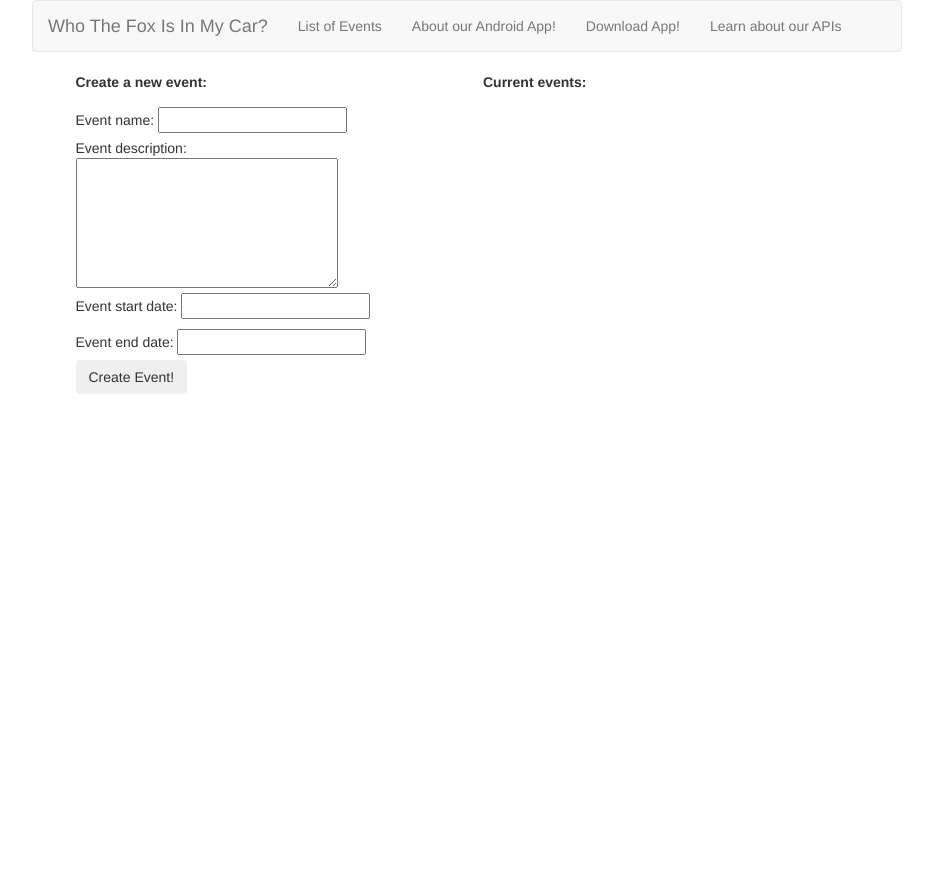
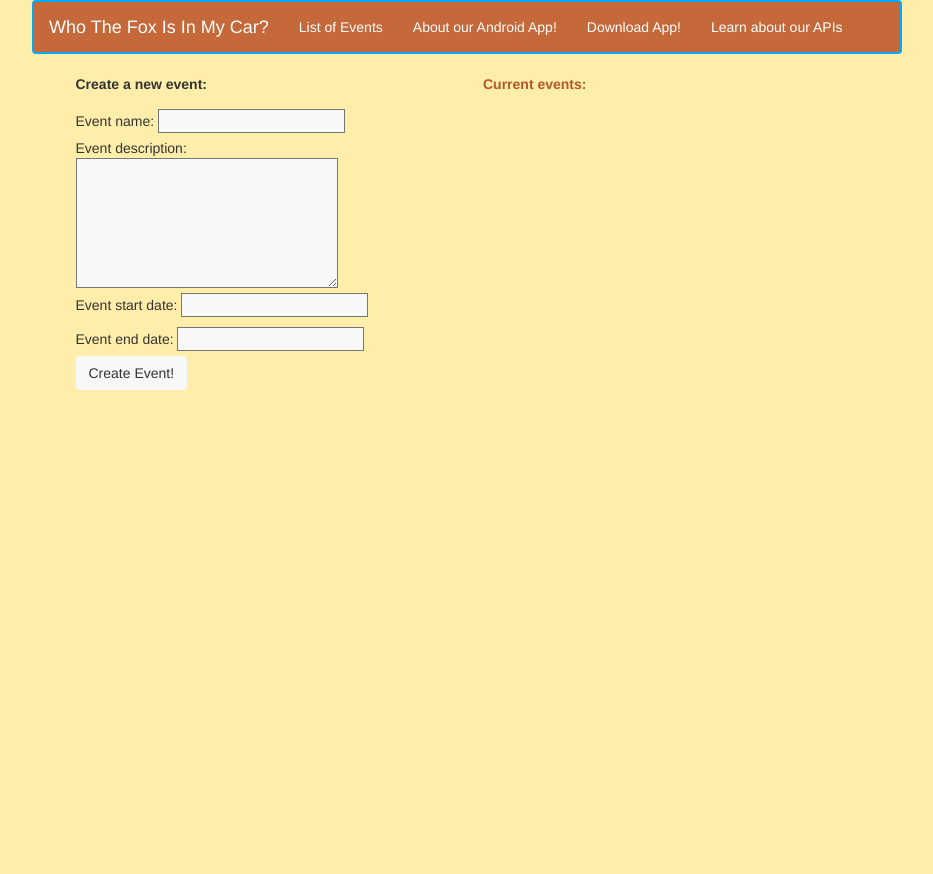
Before and after one commit to Raytray/WTFIIMC, a PHP site: page / in a window 1280 px wide. Shown: the whole page, without its empty margins (173-1106 px from the left). Before the commit the page ends 394 px from the top, so only its background shows below. Run offline with PHP 8.4, Linux system fonts and the light colour scheme; data that the repository does not hold is empty; a stand-in replaces the project's code that opens the database connection; some libraries are stand-ins or nearby versions.

Commit message:
Add color theme

```diff
--- a/WS_Flight/static/css/wtfiimc.css
+++ b/WS_Flight/static/css/wtfiimc.css
@@ -1,3 +1,35 @@
+body {
+  background-color: #fea;
+}
+a {
+  color: #441100;
+}
+a:hover {
+  color: #110000;
+}
+button,
+input,
+select[multiple],
+textarea {
+  background-color: #f8f8f8;
+}
+.navbar-default {
+  background-color: #c5683a;
+  border-color: #0af;
+  border-width: 2px;
+}
+.navbar-default .navbar-nav > li > a {
+  color: #fff;
+}
+.navbar-default .navbar-nav > li > a:hover {
+  color: #ddd;
+}
+.navbar-default .navbar-brand {
+  color: #fff;
+}
+.navbar-default .navbar-brand:hover {
+  color: #ddd;
+}
 .box_size {
   max-width: 400px;
   min-width: 300px;
@@ -32,6 +64,8 @@
 }
 input {
   margin: 5px auto;
+  border-style: solid;
+  border-width: 1px;
 }
 @media all and (max-width: 901px) {
   .left_box {
--- a/WS_Flight/static/css/wtfiimc.less
+++ b/WS_Flight/static/css/wtfiimc.less
@@ -1,3 +1,37 @@
+body {
+    background-color: #fea;
+}
+
+@link_color: #441100;
+a {
+    color: @link_color;
+    &:hover {
+        color: @link_color - #333;
+    }
+}
+
+button, input, select[multiple], textarea {
+    background-color: #f8f8f8;
+}
+
+.navbar-default {
+    background-color: #c5683a;
+    border-color: #0af;
+    border-width: 2px;
+    .navbar-nav>li>a {
+        color: #fff;
+        &:hover {
+            color: #ddd;
+        }
+    }
+    .navbar-brand {
+        color: #fff;
+        &:hover {
+            color: #ddd;
+        }
+    }
+}
+
 .box_size {
     max-width: 400px;
     min-width: 300px;
@@ -21,6 +55,8 @@
 }
 input {
     margin: 5px auto;
+    border-style: solid;
+    border-width: 1px;
 }
 
 @media all and (max-width: 901px) {
--- a/WS_Flight/views/index.php
+++ b/WS_Flight/views/index.php
@@ -45,7 +45,7 @@
             </div>
 
             <div class="right_box">
-                <p><b>Current events:</b>
+                <p><b style="color: #b55729;">Current events:</b>
                     <div id="current_events">
                         <?php
                           include_once('dblogin.php');
```
Also changed, not shown: WS_Flight/views/events.php (+4 -4 lines).
